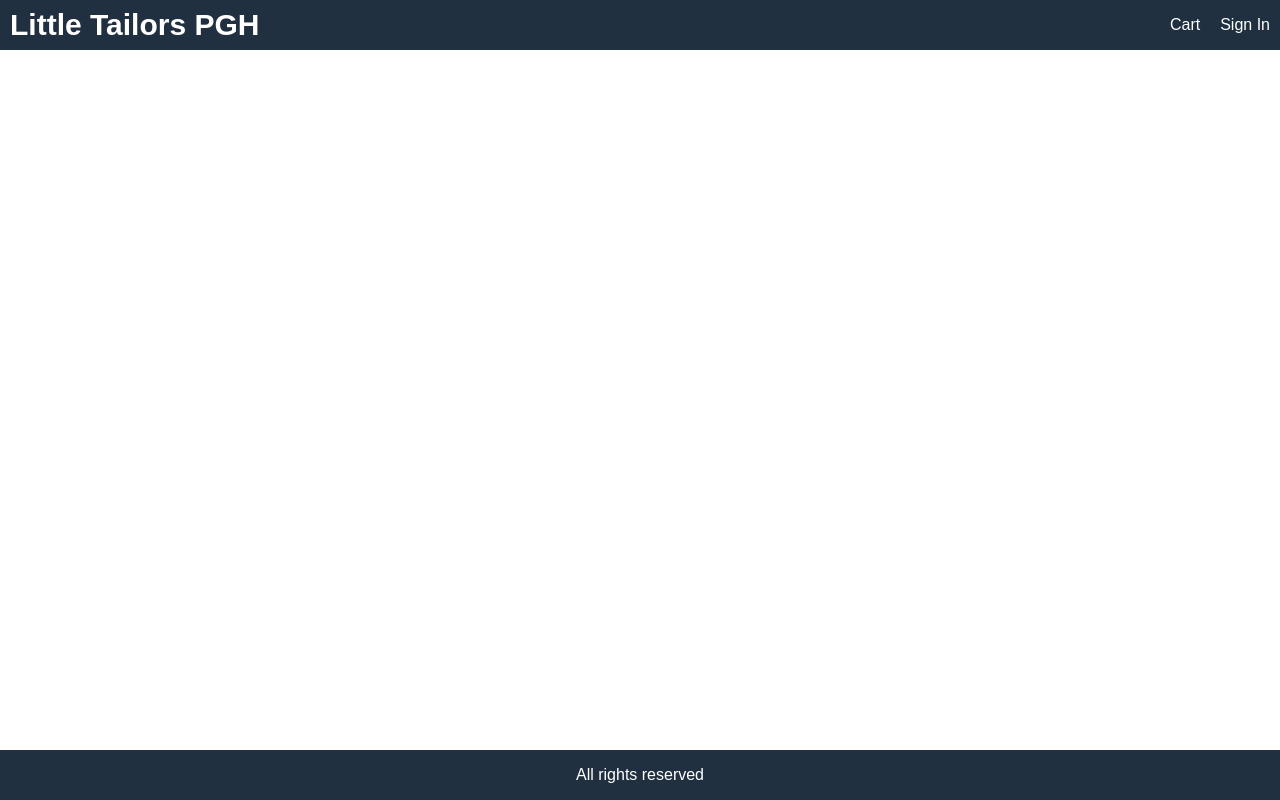
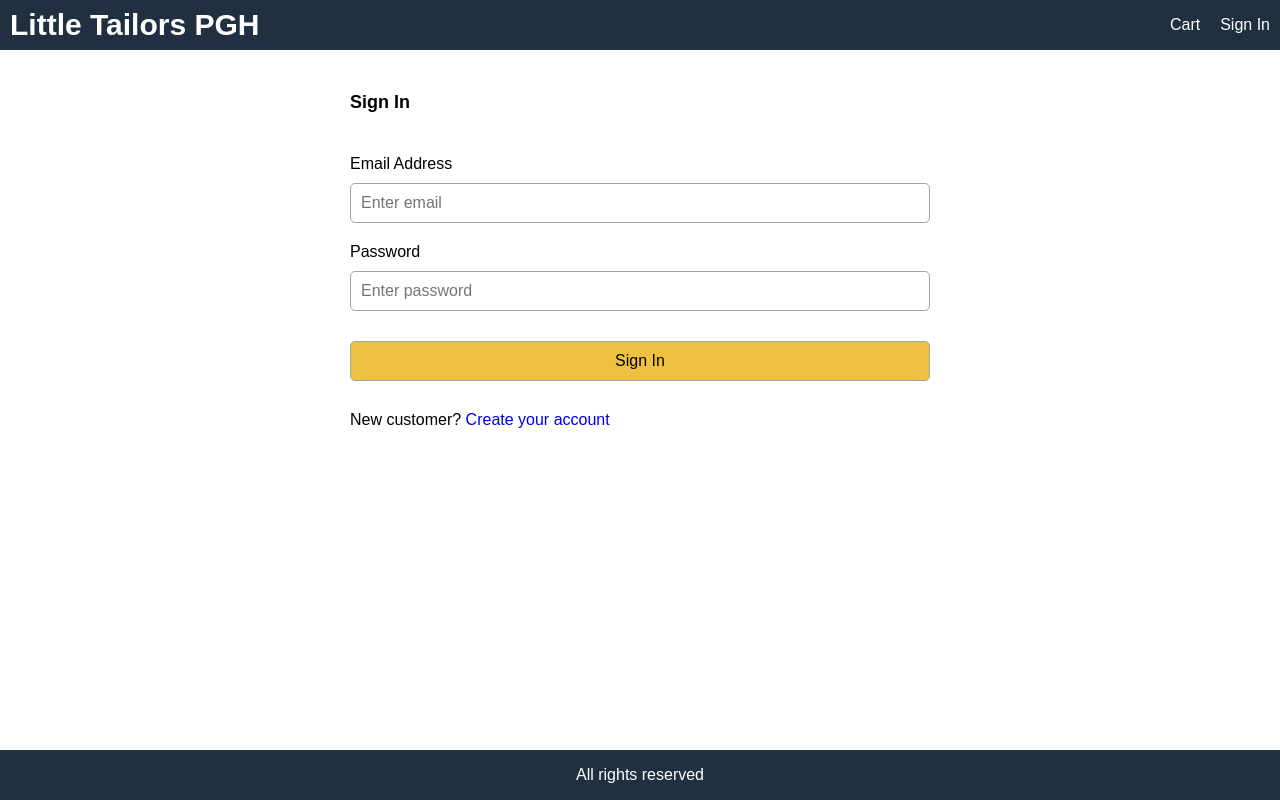
Before and after one commit to maxgoldstein93/littleTailorsPGH, a React (Create React App) app in the folder littletailors/frontend/: page /signin in a window 1280 px wide. Built offline with nearby package versions, Linux system fonts and the light colour scheme.

Commit message:
signin Screen:

```diff
--- a/littletailors/frontend/src/App.js
+++ b/littletailors/frontend/src/App.js
@@ -4,6 +4,7 @@
 import CartScreen from "./screens/CartScreen";
 import HomeScreen from "./screens/HomeScreen"
 import ProductScreen from "./screens/ProductScreen"
+import SigninScreen from "./screens/SigninScreen";
 
 
 function App() {
@@ -33,6 +34,7 @@
       <main>
         <Route path="/cart/:id?" component={CartScreen}></Route>
         <Route path="/product/:id" component={ProductScreen}></Route>
+        <Route path ="/signin" component={SigninScreen}></Route>
         <Route path="/" component={HomeScreen} exact></Route>
       </main>
       <footer className=" row center">
--- a/littletailors/frontend/src/index.css
+++ b/littletailors/frontend/src/index.css
@@ -199,3 +199,17 @@
   color: #a02020;
   background-color: #ffe0e0e0;
 }
+/*  Form  */
+.form{
+  max-width: 60rem;
+  margin: 0 auto;
+}
+.form > div {
+    display: flex;
+    flex-direction: column;
+    margin: 1rem;
+  }
+.form label {
+    margin: 1rem 0;
+    display: block
+  }
--- /dev/null
+++ b/littletailors/frontend/src/screens/SigninScreen.js
@@ -0,0 +1,53 @@
+import  React, { useState } from "react";
+import { Link } from "react-router-dom"
+
+export default function SigninScreen() {
+    const [email, setEmail] = useState('');
+    const [password, setPassword] = useState('');
+
+    const submitHandler = (e) => {
+        e.preventDefault();
+        // TODO: signin action
+    }
+    return (
+        <div>
+            <form className="form" onSubmit={submitHandler}>
+                <div>
+                    <h1>Sign In</h1>
+                </div>
+                <div>
+                    <label htmlFor="email">Email Address</label>
+                    <input
+                        type="email"
+                        id="email"
+                        placeholder="Enter email"
+                        required
+                        onChange={(e) => setEmail(e.target.value)}
+                    ></input>
+                </div>
+                <div>
+                    <label htmlFor="password">Password</label>
+                    <input
+                        type="password"
+                        id="password"
+                        placeholder="Enter password"
+                        required
+                        OnChange={(e) => setPassword(e.target.value)}
+                    ></input>
+                </div>
+                <div>
+                    <label />
+                    <button className="primary" type="submit">
+                        Sign In
+                </button>
+                </div>
+                <div>
+                    <label />
+                    <div>
+                        New customer? <Link to="/register"> Create your account</Link>
+                    </div>
+                </div>
+            </form>
+        </div>
+    )
+}
```
Also changed, not shown: 1 other file (tests, documents, lock files or other folders).
